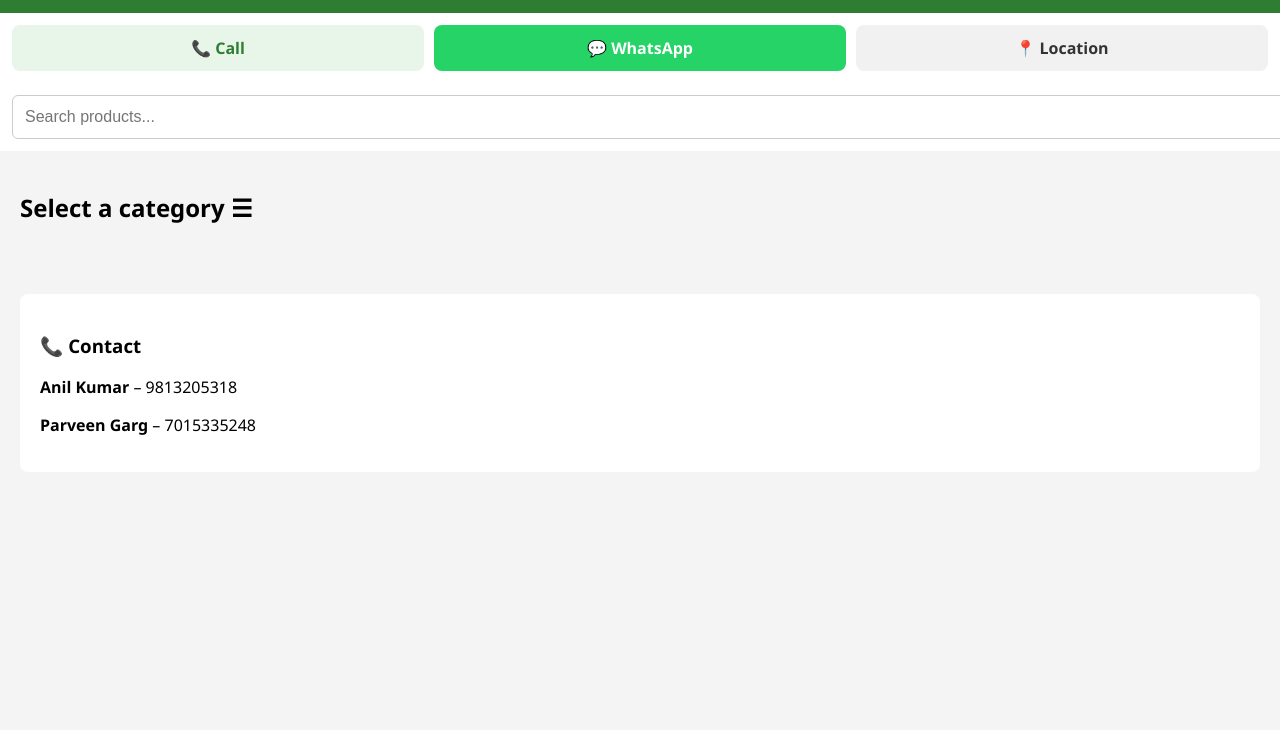
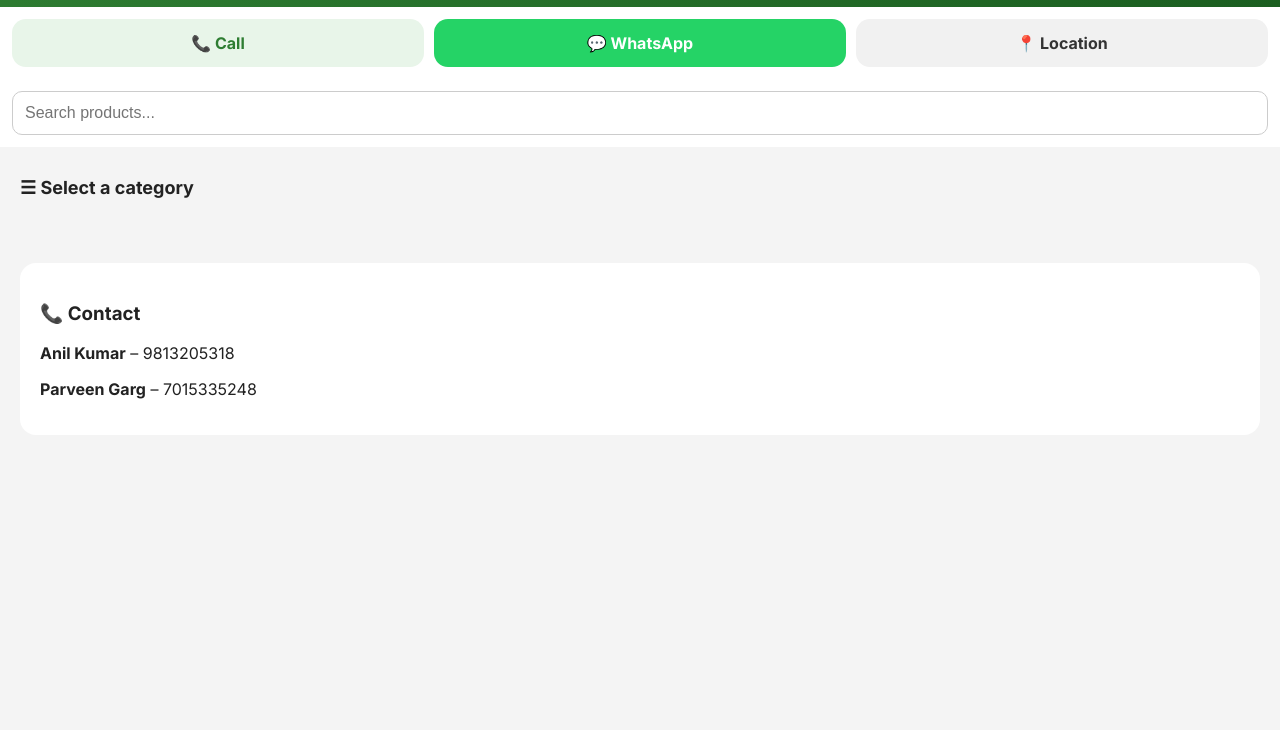
Before and after one commit to AnmolGarg082007/om-prakash-satish-kumar, a plain HTML site: page index.html in a window 1280 px wide. Shown: the part 70-800 px from the top of the page. Drawn offline with Linux system fonts and the light colour scheme.

Commit message:
Update index.html

```diff
--- a/index.html
+++ b/index.html
@@ -2,24 +2,31 @@
 <html lang="en">
 <head>
 <meta charset="UTF-8">
-<title>Om Prakash Satish Kumar (Hansiwale)</title>
+<title>Om Prakash Satish Kumar | Hansiwale</title>
 <meta name="viewport" content="width=device-width, initial-scale=1.0">
 
+<!-- MODERN FONT (STEP 1) -->
+<link href="https://fonts.googleapis.com/css2?family=Inter:wght@400;600;700;800&display=swap" rel="stylesheet">
+
 <style>
+*{box-sizing:border-box}
+
 body{
   margin:0;
-  font-family: "Segoe UI", Arial, sans-serif;
+  font-family:'Inter',system-ui,-apple-system,BlinkMacSystemFont,sans-serif;
   background:#f4f4f4;
+  color:#222;
 }
 
-/* HEADER */
+/* HEADER (STEP 2) */
 .header{
-  background:#2e7d32;
+  background:linear-gradient(135deg,#2e7d32,#1b5e20);
   color:#fff;
   padding:16px;
   display:flex;
   align-items:center;
   gap:15px;
+  box-shadow:0 4px 14px rgba(0,0,0,0.2);
 }
 .menu{
   font-size:26px;
@@ -34,7 +41,7 @@ body{
   opacity:0.9;
 }
 
-/* ACTION BUTTONS */
+/* ACTION BUTTONS (STEP 3) */
 .actions{
   display:flex;
   gap:10px;
@@ -44,25 +51,33 @@ body{
 .actions a{
   flex:1;
   text-align:center;
-  padding:12px;
-  border-radius:8px;
+  padding:14px;
+  border-radius:14px;
   font-weight:700;
   text-decoration:none;
+  transition:all 0.2s ease;
 }
-.call{
-  background:#e8f5e9;
-  color:#2e7d32;
+.actions a:active{
+  transform:scale(0.96);
 }
-.whatsapp{
-  background:#25d366;
-  color:#fff;
+.call{background:#e8f5e9;color:#2e7d32}
+.whatsapp{background:#25d366;color:#fff}
+.location{background:#f1f1f1;color:#333}
+
+/* SEARCH */
+.search-box{
+  background:#fff;
+  padding:12px;
 }
-.location{
-  background:#f1f1f1;
-  color:#333;
+.search-box input{
+  width:100%;
+  padding:12px;
+  font-size:16px;
+  border-radius:10px;
+  border:1px solid #ccc;
 }
 
-/* SIDE MENU */
+/* SIDE MENU (STEP 5) */
 .sidemenu{
   height:100%;
   width:0;
@@ -73,16 +88,20 @@ body{
   overflow-x:hidden;
   transition:0.3s;
   padding-top:60px;
-  box-shadow:2px 0 6px rgba(0,0,0,0.3);
+  box-shadow:2px 0 18px rgba(0,0,0,0.3);
   z-index:10;
 }
 .sidemenu a{
   display:block;
-  padding:14px 22px;
+  padding:16px 22px;
   text-decoration:none;
   font-weight:600;
   color:#333;
   border-bottom:1px solid #eee;
+  transition:background 0.2s ease;
+}
+.sidemenu a:hover{
+  background:#e8f5e9;
 }
 .close{
   position:absolute;
@@ -92,23 +111,16 @@ body{
   cursor:pointer;
 }
 
-/* SEARCH */
-.search-box{
-  background:#fff;
-  padding:12px;
-}
-.search-box input{
-  width:100%;
-  padding:12px;
-  font-size:16px;
-  border-radius:6px;
-  border:1px solid #ccc;
-}
-
 /* CONTENT */
 .container{
   padding:20px;
 }
+h2{
+  margin-top:10px;
+  font-size:18px;
+}
+
+/* PRODUCT GRID (STEP 4) */
 .grid{
   display:grid;
   grid-template-columns:repeat(auto-fit,minmax(160px,1fr));
@@ -116,10 +128,15 @@ body{
 }
 .card{
   background:#fff;
-  padding:16px;
-  border-radius:8px;
+  padding:18px;
+  border-radius:16px;
   text-align:center;
-  box-shadow:0 2px 5px rgba(0,0,0,0.1);
+  box-shadow:0 6px 16px rgba(0,0,0,0.12);
+  transition:transform 0.2s ease, box-shadow 0.2s ease;
+}
+.card:hover{
+  transform:translateY(-4px);
+  box-shadow:0 12px 28px rgba(0,0,0,0.18);
 }
 .price{
   font-size:14px;
@@ -132,7 +149,7 @@ body{
   background:#fff;
   padding:20px;
   margin:30px 20px;
-  border-radius:8px;
+  border-radius:16px;
 }
 </style>
 </head>
@@ -160,7 +177,7 @@ body{
   <input type="text" id="searchInput" placeholder="Search products..." onkeyup="searchProducts()">
 </div>
 
-<!-- SIDE MENU (CATEGORIES) -->
+<!-- SIDE MENU -->
 <div id="menu" class="sidemenu">
   <span class="close" onclick="closeMenu()">✖</span>
   <a onclick="loadCategory('dry')">Dry Fruits</a>
@@ -173,7 +190,7 @@ body{
 
 <!-- PRODUCTS -->
 <div class="container">
-  <h2 id="categoryTitle">Select a category ☰</h2>
+  <h2 id="categoryTitle">☰ Select a category</h2>
   <div class="grid" id="productGrid"></div>
 </div>
 
@@ -194,19 +211,25 @@ const data={
   household:["Detergent","Dishwash Bar","Floor Cleaner"]
 };
 
-function openMenu(){document.getElementById("menu").style.width="260px";}
-function closeMenu(){document.getElementById("menu").style.width="0";}
-
+function openMenu(){
+  document.getElementById("menu").style.width="260px";
+}
+function closeMenu(){
+  document.getElementById("menu").style.width="0";
+}
 function loadCategory(cat){
   closeMenu();
   document.getElementById("categoryTitle").innerText=cat.toUpperCase();
   let grid=document.getElementById("productGrid");
   grid.innerHTML="";
   data[cat].forEach(item=>{
-    grid.innerHTML+=`<div class="card product"><b>${item}</b><div class="price">Price: /</div></div>`;
+    grid.innerHTML+=`
+      <div class="card product">
+        <b>${item}</b>
+        <div class="price">Price: /</div>
+      </div>`;
   });
 }
-
 function searchProducts(){
   let val=document.getElementById("searchInput").value.toLowerCase();
   document.querySelectorAll(".product").forEach(p=>{
```
